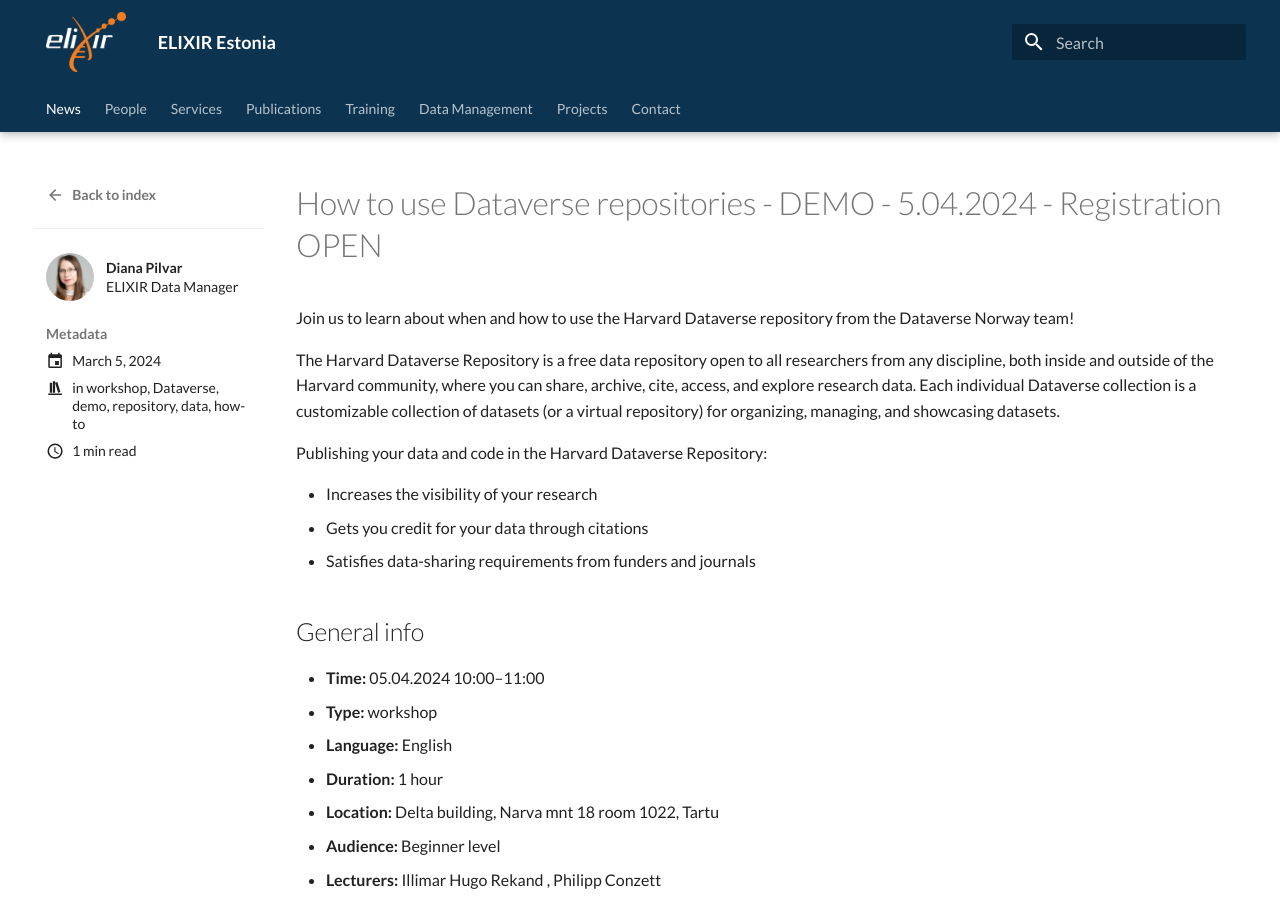
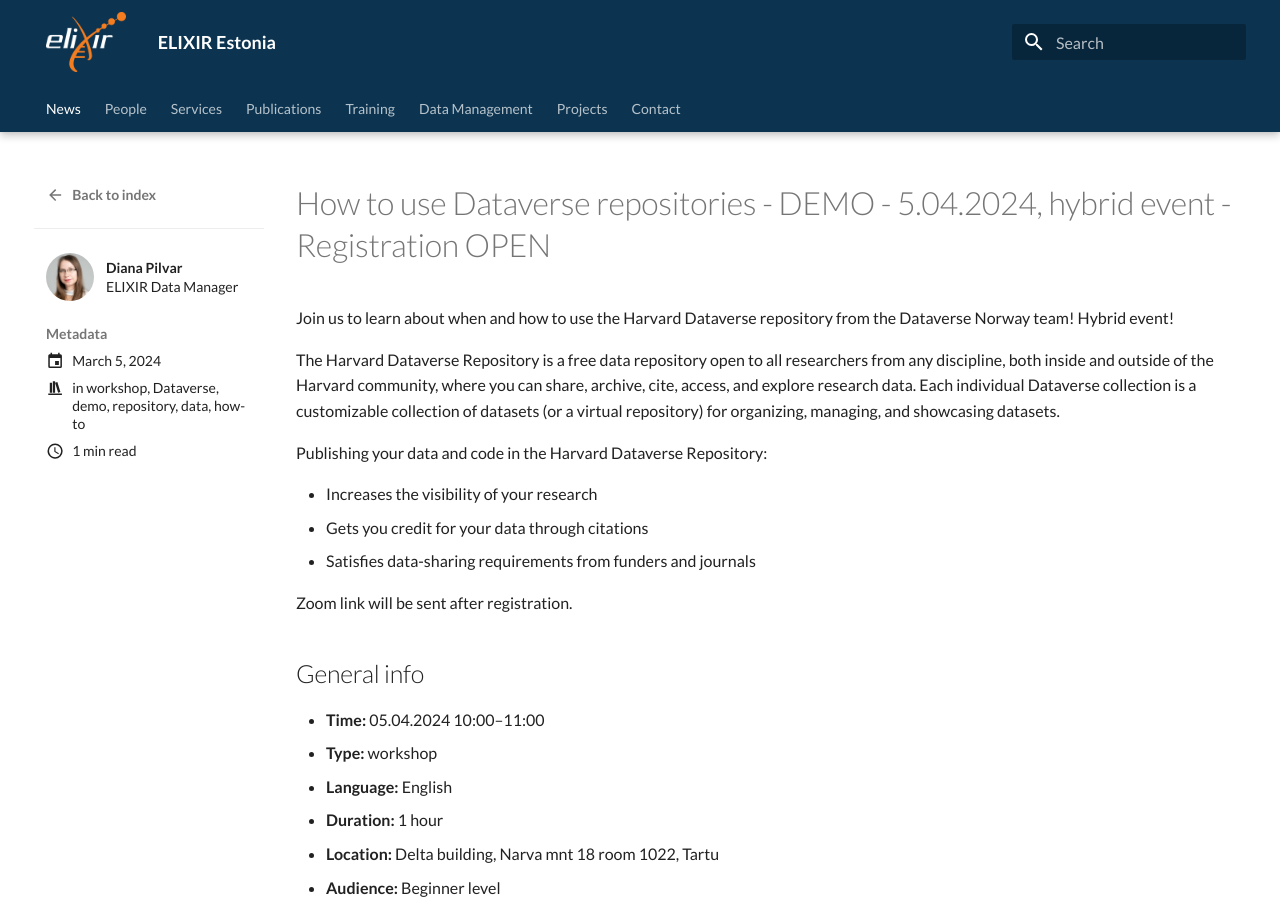
Before and after one commit to ELIXIREstonia/elixirestonia.github.io, an MkDocs documentation site: the page built from content/news/posts/2024/Dataverse_demo.md, in a window 1280 px wide and 900 px high. Built offline with MkDocs 1.6.1 and Material for MkDocs 9.7.7, drawn with Linux system fonts in a browser that asks for light colours.

Commit message:
update dataverse demo news

```diff
--- a/content/news/posts/2024/Dataverse_demo.md
+++ b/content/news/posts/2024/Dataverse_demo.md
@@ -1,6 +1,6 @@
 ---
 template: training_en.html
-title:  How to use Dataverse repositories - DEMO  - 5.04.2024 - Registration OPEN
+title:  How to use Dataverse repositories - DEMO  - 5.04.2024, hybrid event - Registration OPEN
 draft: false
 hide:
   - toc
@@ -87,6 +87,7 @@
 ---
 
 Join us to learn about when and how to use the Harvard Dataverse repository from the Dataverse Norway team!
+Hybrid event!
 
 <!-- more -->
 
@@ -97,3 +98,5 @@
 * Increases the visibility of your research
 * Gets you credit for your data through citations
 * Satisfies data-sharing requirements from funders and journals
+
+Zoom link will be sent after registration.
```
